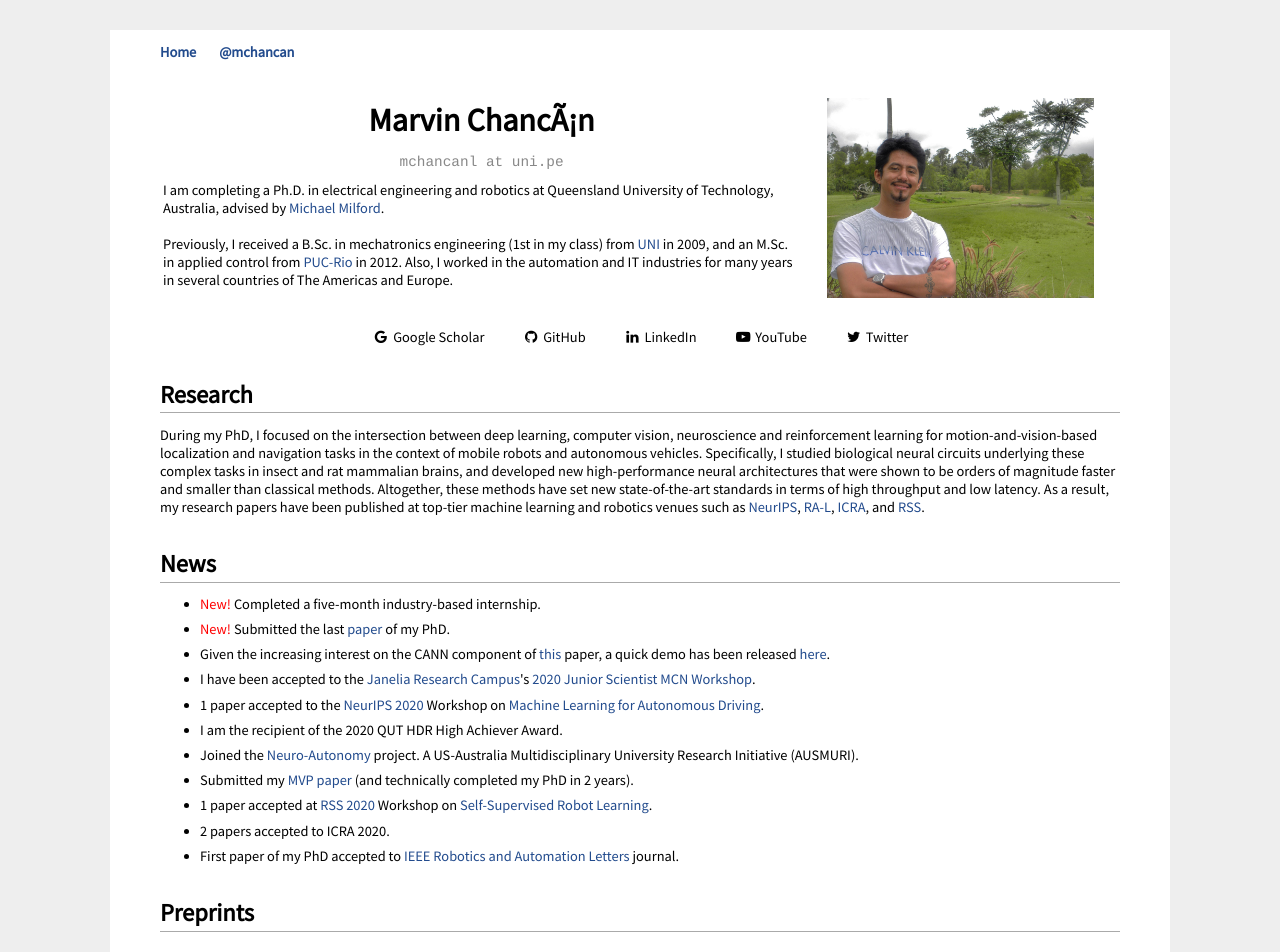
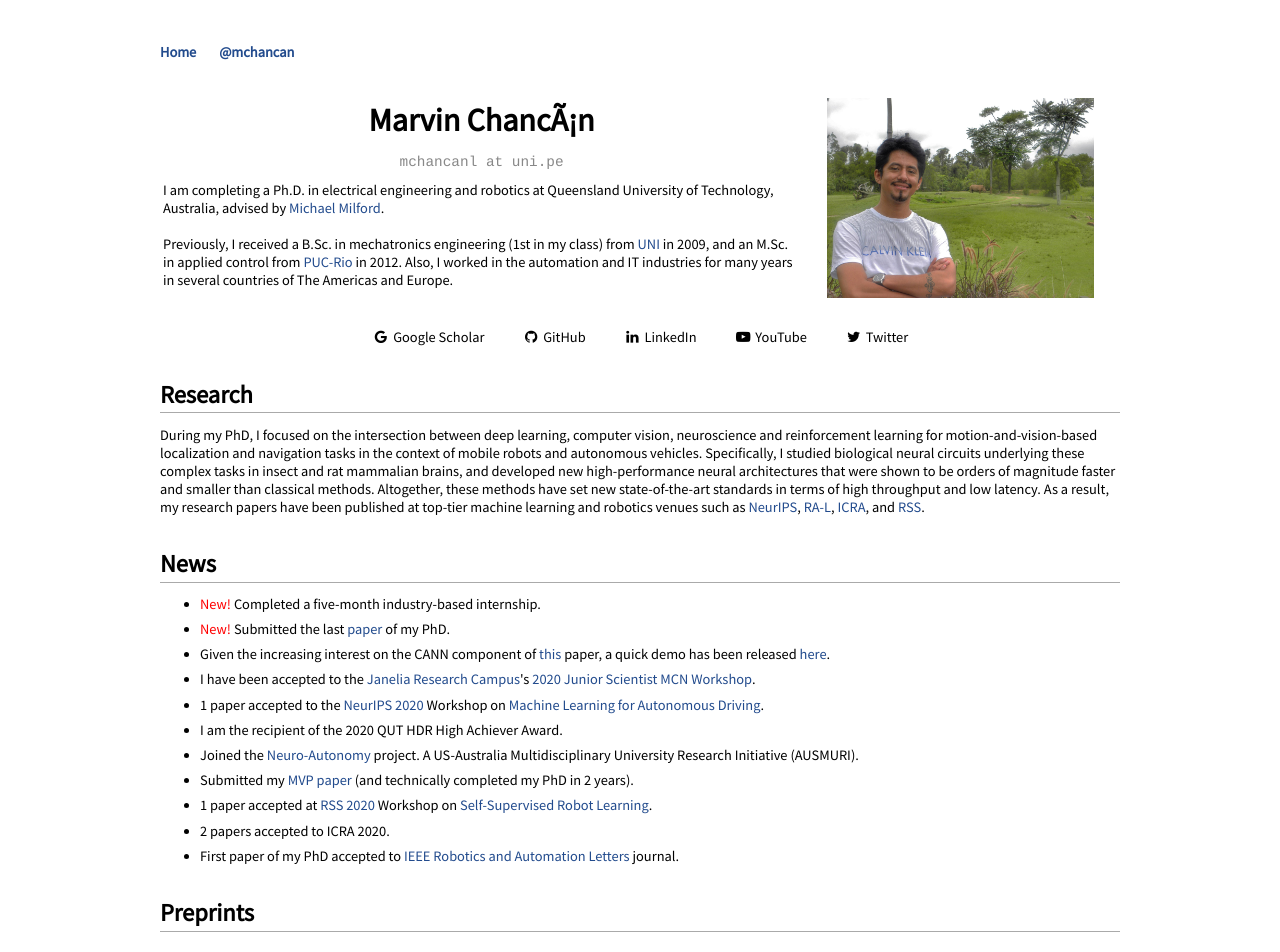
Before and after one commit to mchancan/mchancan.github.io, a Jekyll site: the page built from index.html, in a window 1280 px wide. Shown: the top 952 px of the page. Built offline with Jekyll 4.4.1, drawn with Linux system fonts in a browser that asks for light colours; comment, search, counter and statistics services are not loaded; a style sheet for code colours, icons or effects is not loaded.

Commit message:
Update main.css

```diff
--- a/css/main.css
+++ b/css/main.css
@@ -27,7 +27,8 @@ nav ul li, footer ul li {
     margin-right: 20px;
 }
 html {
-  background-color: #eeeeee;
+  /*background-color: #eeeeee; */
+  background-color: #ffffff;
 }
 
 body {
```
